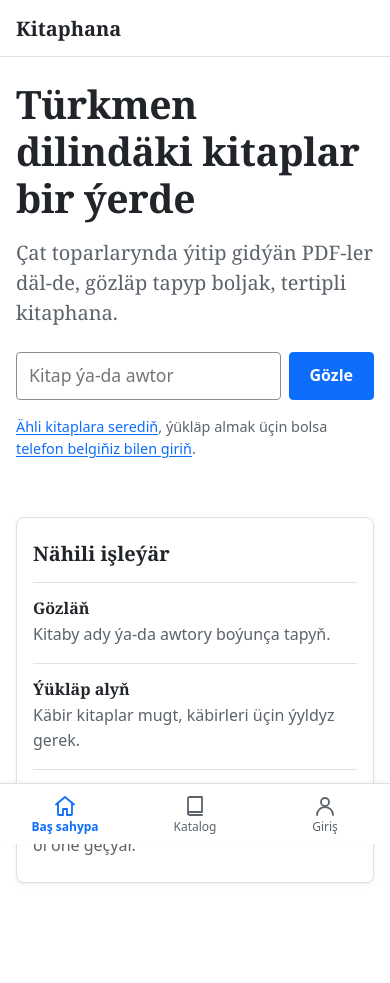
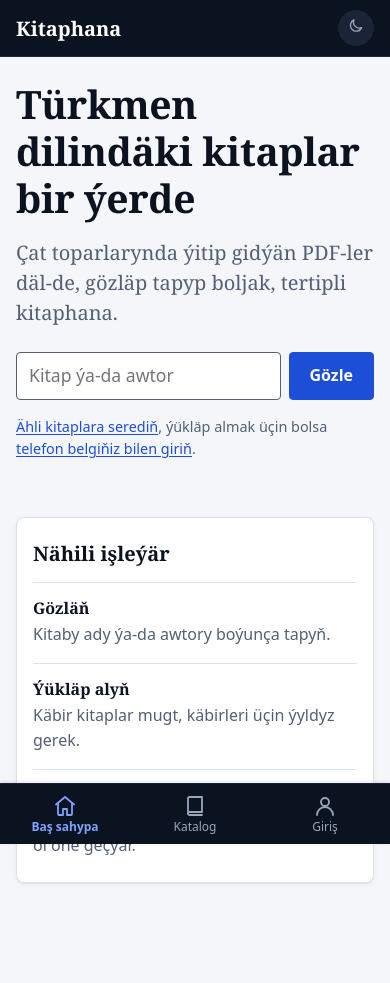
Before and after one commit to merdan2611/kitaphana, a FastAPI app: page / in a window 390 px wide. Run offline with FastAPI, Linux system fonts and the light colour scheme.

Commit message:
Recolour the site in midnight and blue, and add a light/dark switch
The colour tokens in static/style.css move to the "Midnight & blue" palette:
near-black ink, one blue for everything clickable, gold for the star
balance only. The header and phone tab bar become dark bars; the page
background is a cool grey with white cards on it.

A dark theme redefines the changing tokens under :root[data-theme="dark"].
A small inline script in base.html picks the theme before the stylesheet
loads (saved choice, else the system setting), and a moon/sun button at the
end of the header, public and admin, switches it and remembers the choice.
The button stays hidden without JavaScript, since it would do nothing.

tests/test_layout.py now accepts colours in any :root token block and checks
the dark theme only redefines existing tokens and keeps the header colour,
so <meta name="theme-color"> stays right in both themes.

Co-Authored-By: Claude Opus 5.5 <noreply@anthropic.com>
Claude-Session: https://claude.ai/code/session_01LtBRZJtZJGN1yGbGKG9JPj

```diff
--- a/static/admin.css
+++ b/static/admin.css
@@ -446,6 +446,10 @@ body.admin {
         opacity: 0.8;
     }
 
+    .admin-exit ~ .theme-toggle {
+        margin-left: 0;
+    }
+
     .admin-content {
         padding-top: var(--space-4);
         padding-bottom: var(--space-5);
--- a/static/style.css
+++ b/static/style.css
@@ -8,40 +8,52 @@
    No webfonts: every byte is paid for on a metered connection. */
 
 /* --- Colours ---------------------------------------------------------------------------------
-   Classic, neutral colours for now, to be changed one at a time later. Every colour on the site
-   comes from one of these variables, and each has one job, so changing one line recolours that
-   role everywhere. tests/test_style.py fails if a colour is written anywhere else in the CSS.
-   The one place CSS cannot reach: <meta name="theme-color"> in templates/base.html repeats
-   --color-header. */
+   "Midnight & blue": near-black ink, one blue for everything you can click, gold for stars only.
+   Every colour on the site comes from one of these variables, and each has one job, so changing
+   one line recolours that role everywhere. tests/test_layout.py fails if a colour is written
+   anywhere else in the CSS.
+
+   Two themes. :root holds the light one; :root[data-theme="dark"] below redefines only the
+   tokens that change in the dark. The small script in templates/base.html sets data-theme from
+   the reader's saved choice, else from the system setting, before the page is drawn.
+   The header, tab bar and stars look the same in both themes. The one place CSS cannot
+   reach: <meta name="theme-color"> in templates/base.html repeats --color-header. */
 
 :root {
-    --color-page: #ffffff;           /* page background */
-    --color-surface: #f8f9fa;        /* grey desk behind cards, the admin desk, the footer */
-    --color-text: #212529;           /* body text and headings */
-    --color-text-muted: #5c636a;     /* secondary text and hints */
-    --color-border: #dee2e6;         /* dividers and card edges */
-    --color-input-border: #868e96;   /* form field outlines */
-    --color-primary: #0d6efd;        /* links, main buttons, the active tab */
-    --color-primary-hover: #0b5ed7;  /* primary when hovered or pressed */
+    color-scheme: light;
+    --color-page: #ffffff;           /* raised things: cards, form fields, chips */
+    --color-surface: #f4f6fa;        /* the page background, the admin desk, the footer */
+    --color-text: #0b1220;           /* body text and headings */
+    --color-text-muted: #536075;     /* secondary text and hints */
+    --color-border: #dce2ec;         /* dividers and card edges */
+    --color-input-border: #536075;   /* form field outlines */
+    --color-primary: #1d4ed8;        /* links, main buttons, "free" */
+    --color-primary-hover: #1639a8;  /* primary when hovered or pressed */
     --color-on-primary: #ffffff;     /* text on primary buttons */
-    --color-header: #ffffff;         /* site header and the phone top bar */
-    --color-tab-bar: #ffffff;        /* phone tab bar */
-    --color-ornament: #0d6efd;       /* the carpet-border strip under the website header */
-    --color-admin-bar: #212529;      /* admin top bar */
+    --color-header: #0b1220;         /* site header and the phone top bar */
+    --color-on-header: #ffffff;      /* the site name and current link on the header */
+    --color-on-header-muted: #9aa6ba; /* other links and tabs on the header and tab bar */
+    --color-header-raised: #1a2436;  /* pills and buttons sitting on the header */
+    --color-header-accent: #7da2ff;  /* the active tab, and hovered pills on the header */
+    --color-tab-bar: #0b1220;        /* phone tab bar */
+    --color-star: #f5c45e;           /* the star balance, and nothing else */
+    --color-ornament: #1d4ed8;       /* the carpet-border strip under the website header */
+    --color-admin-bar: #0b1220;      /* admin top bar */
     --color-on-admin-bar: #ffffff;   /* text on the admin bar */
     --color-success: #146c43;        /* "published" and success messages */
     --color-success-bg: #d1e7dd;
-    --color-danger: #b02a37;         /* errors and deleting */
-    --color-danger-bg: #f8d7da;
+    --color-danger: #b42318;         /* errors and deleting */
+    --color-danger-bg: #fbe5e3;
     --color-warning: #ffc107;        /* the dev-mode banner, and nothing else */
-    --color-on-warning: #212529;
-    --color-cover-1: #495057;        /* stand-in covers for books without an image */
-    --color-cover-2: #0b5ed7;
-    --color-cover-3: #146c43;
-    --color-cover-4: #842029;
-    --shadow-card: 0 1px 2px rgb(0 0 0 / 0.06), 0 2px 6px rgb(0 0 0 / 0.04);
-    --shadow-bar: 0 -1px 4px rgb(0 0 0 / 0.06);
-    --shadow-cover: 0 1px 2px rgb(0 0 0 / 0.2), 0 0 0 1px rgb(0 0 0 / 0.05);
+    --color-on-warning: #0b1220;
+    --color-cover-1: #0b1220;        /* stand-in covers for books without an image */
+    --color-cover-2: #1d4ed8;
+    --color-cover-3: #2a3b5c;
+    --color-cover-4: #1639a8;
+    --color-on-cover: #ffffff;       /* title and author on a stand-in cover */
+    --shadow-card: 0 1px 2px rgb(11 18 32 / 0.06), 0 2px 6px rgb(11 18 32 / 0.04);
+    --shadow-bar: 0 -1px 4px rgb(11 18 32 / 0.12);
+    --shadow-cover: 0 1px 2px rgb(11 18 32 / 0.2), 0 0 0 1px rgb(11 18 32 / 0.05);
 
     --serif: Charter, "Bitstream Charter", "Sitka Text", Cambria, "Noto Serif", Georgia, serif;
     --sans: system-ui, -apple-system, "Segoe UI", Roboto, "Noto Sans", sans-serif;
@@ -91,7 +124,7 @@ body {
     font-size: var(--step-0);
     line-height: 1.55;
     color: var(--color-text);
-    background: var(--color-page);
+    background: var(--color-surface);
     /* Room for the fixed tab bar. */
     padding-bottom: calc(var(--tab-bar-height) + env(safe-area-inset-bottom, 0px));
 }
@@ -189,7 +222,7 @@ code {
     top: 0;
     z-index: 20;
     background: var(--color-header);
-    border-bottom: 1px solid var(--color-border);
+    border-bottom: 1px solid var(--color-header-raised);
 }
 
 .site-header-inner {
@@ -203,12 +236,12 @@ code {
     font-family: var(--serif);
     font-size: var(--step-1);
     font-weight: 700;
-    color: var(--color-text);
+    color: var(--color-on-header);
     text-decoration: none;
 }
 
 .site-title:hover {
-    color: var(--color-text);
+    color: var(--color-on-header);
 }
 
 .site-nav {
@@ -262,7 +295,7 @@ code {
     grid-auto-flow: column;
     padding-bottom: env(safe-area-inset-bottom, 0px);
     background: var(--color-tab-bar);
-    border-top: 1px solid var(--color-border);
+    border-top: 1px solid var(--color-header-raised);
     box-shadow: var(--shadow-bar);
 }
 
@@ -274,7 +307,7 @@ code {
     gap: 0.15rem;
     min-height: var(--tab-bar-height);
     padding: 0 0.25rem;
-    color: var(--color-text-muted);
+    color: var(--color-on-header-muted);
     font-size: 0.75rem;
     line-height: 1.2;
     text-align: center;
@@ -282,7 +315,7 @@ code {
 }
 
 .tab-bar a[aria-current="page"] {
-    color: var(--color-primary);
+    color: var(--color-header-accent);
     font-weight: 600;
 }
 
@@ -1059,8 +1093,57 @@ input[type="file"] {
 
 .star-balance:hover,
 .star-balance[aria-current="page"] {
-    border-color: var(--color-primary);
-    color: var(--color-primary);
+    border-color: var(--color-header-accent);
+    color: var(--color-star);
+}
+
+/* The light/dark switch: the last thing on the header. It stays hidden until the script in
+   templates/base.html is running, since without it the button would do nothing. */
+.theme-toggle {
+    flex: none;
+    width: 2.25rem;
+    min-height: 2.25rem;
+    margin-left: auto;
+    padding: 0;
+    border: 1px solid var(--color-header-raised);
+    border-radius: 999px;
+    background: var(--color-header-raised);
+    color: var(--color-on-header-muted);
+}
+
+.theme-toggle:hover {
+    border-color: var(--color-header-accent);
+    background: var(--color-header-raised);
+    color: var(--color-on-header);
+}
+
+.theme-toggle[hidden] {
+    display: none;
+}
+
+.dev-pill ~ .theme-toggle,
+.star-balance ~ .theme-toggle {
+    margin-left: 0;
+}
+
+.theme-toggle svg {
+    width: 1.1rem;
+    height: 1.1rem;
+    fill: none;
+    stroke: currentColor;
+    stroke-width: 1.8;
+    stroke-linecap: round;
+    stroke-linejoin: round;
+}
+
+/* Shows what a press switches to: a moon in the light theme, a sun in the dark. */
+.theme-toggle .icon-sun,
+[data-theme="dark"] .theme-toggle .icon-moon {
+    display: none;
+}
+
+[data-theme="dark"] .theme-toggle .icon-sun {
+    display: block;
 }
 
 .star-balance svg,
--- a/templates/_macros.html
+++ b/templates/_macros.html
@@ -13,10 +13,22 @@
 <path d="M5 4.5A1.5 1.5 0 0 1 6.5 3H19v15H6.5A1.5 1.5 0 0 0 5 19.5z"/><path d="M5 19.5A1.5 1.5 0 0 0 6.5 21H19"/>
 {%- elif name == "plus" -%}
 <circle cx="12" cy="12" r="9"/><path d="M12 8v8M8 12h8"/>
+{%- elif name == "moon" -%}
+<path d="M20 14.5A8 8 0 0 1 9.5 4a8 8 0 1 0 10.5 10.5z"/>
+{%- elif name == "sun" -%}
+<circle cx="12" cy="12" r="4"/><path d="M12 2.5v2M12 19.5v2M4.6 4.6 6 6M18 18l1.4 1.4M2.5 12h2M19.5 12h2M4.6 19.4 6 18M18 6l1.4-1.4"/>
 {%- elif name == "star" -%}
 <path d="m12 3.5 2.6 5.3 5.9.9-4.25 4.1 1 5.8L12 16.9l-5.25 2.7 1-5.8L3.5 9.7l5.9-.9z"/>
 {%- endif -%}
 </svg>
+{%- endmacro %}
+
+{# The light/dark switch at the end of the header. Hidden until the script in base.html is
+   running; that script also keeps aria-pressed in step with the theme. #}
+{% macro theme_toggle() -%}
+<button class="theme-toggle" type="button" aria-label="Garaňky tertip" aria-pressed="false" title="Ýagty ýa-da garaňky tertip" hidden>
+    <span class="icon-moon">{{ icon("moon") }}</span><span class="icon-sun">{{ icon("sun") }}</span>
+</button>
 {%- endmacro %}
 
 {# A book's cover, or a typeset stand-in when it has none. Never a broken image. #}
--- a/templates/admin/base.html
+++ b/templates/admin/base.html
@@ -1,5 +1,5 @@
 {% extends "base.html" %}
-{% from "_macros.html" import icon %}
+{% from "_macros.html" import icon, theme_toggle %}
 
 {% block head %}<link rel="stylesheet" href="{{ url_for('static', path='admin.css') }}">{% endblock %}
 {% block body_class %}admin{% endblock %}
@@ -17,6 +17,7 @@
             <a href="/admin/stars" {% if section == "stars" %}aria-current="page"{% endif %}>Ýyldyzlar</a>
         </nav>
         <a class="admin-exit" href="/">Saýta dolan</a>
+        {{ theme_toggle() }}
     </div>
 </header>
 {% endblock %}
--- a/templates/base.html
+++ b/templates/base.html
@@ -1,13 +1,38 @@
-{% from "_macros.html" import icon %}
+{% from "_macros.html" import icon, theme_toggle %}
 <!doctype html>
 <html lang="tk">
 <head>
     <meta charset="utf-8">
     <meta name="viewport" content="width=device-width, initial-scale=1, viewport-fit=cover">
     {# The one colour CSS cannot reach: keep it equal to --color-header in static/style.css. #}
-    <meta name="theme-color" content="#ffffff">
+    <meta name="theme-color" content="#0b1220">
     <title>{% block title %}Kitaphana{% endblock %}</title>
     <meta name="description" content="{% block description %}Türkmen dilindäki kitaplaryň sanly kitaphanasy: gözläň, tapyň we PDF görnüşinde ýükläp alyň.{% endblock %}">
+    {# Light or dark theme (static/style.css). Runs before the stylesheet so the page is drawn in
+       the right colours from the start: the reader's saved choice, else the system setting. #}
+    <script>
+    (function () {
+        var root = document.documentElement;
+        var saved = null;
+        try { saved = localStorage.getItem("theme"); } catch (e) {}
+        var dark = saved ? saved === "dark" : matchMedia("(prefers-color-scheme: dark)").matches;
+        root.dataset.theme = dark ? "dark" : "light";
+
+        function sync() {
+            document.querySelectorAll(".theme-toggle").forEach(function (button) {
+                button.hidden = false;
+                button.setAttribute("aria-pressed", String(root.dataset.theme === "dark"));
+            });
+        }
+        document.addEventListener("DOMContentLoaded", sync);
+        document.addEventListener("click", function (event) {
+            if (!event.target.closest(".theme-toggle")) return;
+            root.dataset.theme = root.dataset.theme === "dark" ? "light" : "dark";
+            try { localStorage.setItem("theme", root.dataset.theme); } catch (e) {}
+            sync();
+        });
+    })();
+    </script>
     <link rel="stylesheet" href="{{ url_for('static', path='style.css') }}">
     {% block head %}{% endblock %}
 </head>
@@ -44,6 +69,7 @@
                 {{ icon("star") }}<span><span class="visually-hidden">Ýyldyz balansyňyz: </span>{{ star_balance }}</span>
             </a>
             {% endif %}
+            {{ theme_toggle() }}
         </div>
         <div class="gol-strip" aria-hidden="true"></div>
     </header>
```
Also changed, not shown: other parts of static/style.css (+30 -8 lines), tests/test_layout.py (+45 -5 lines).
